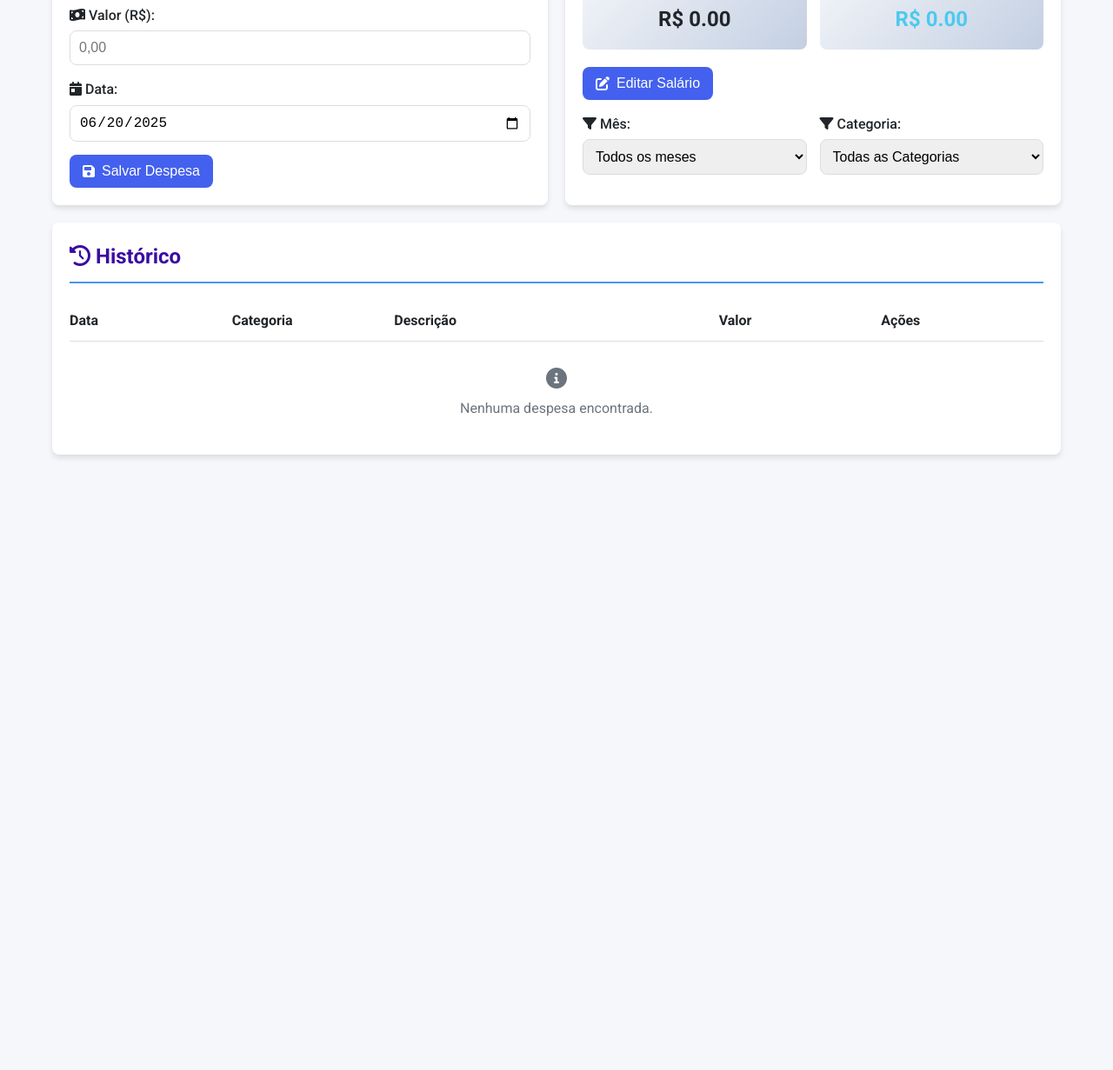
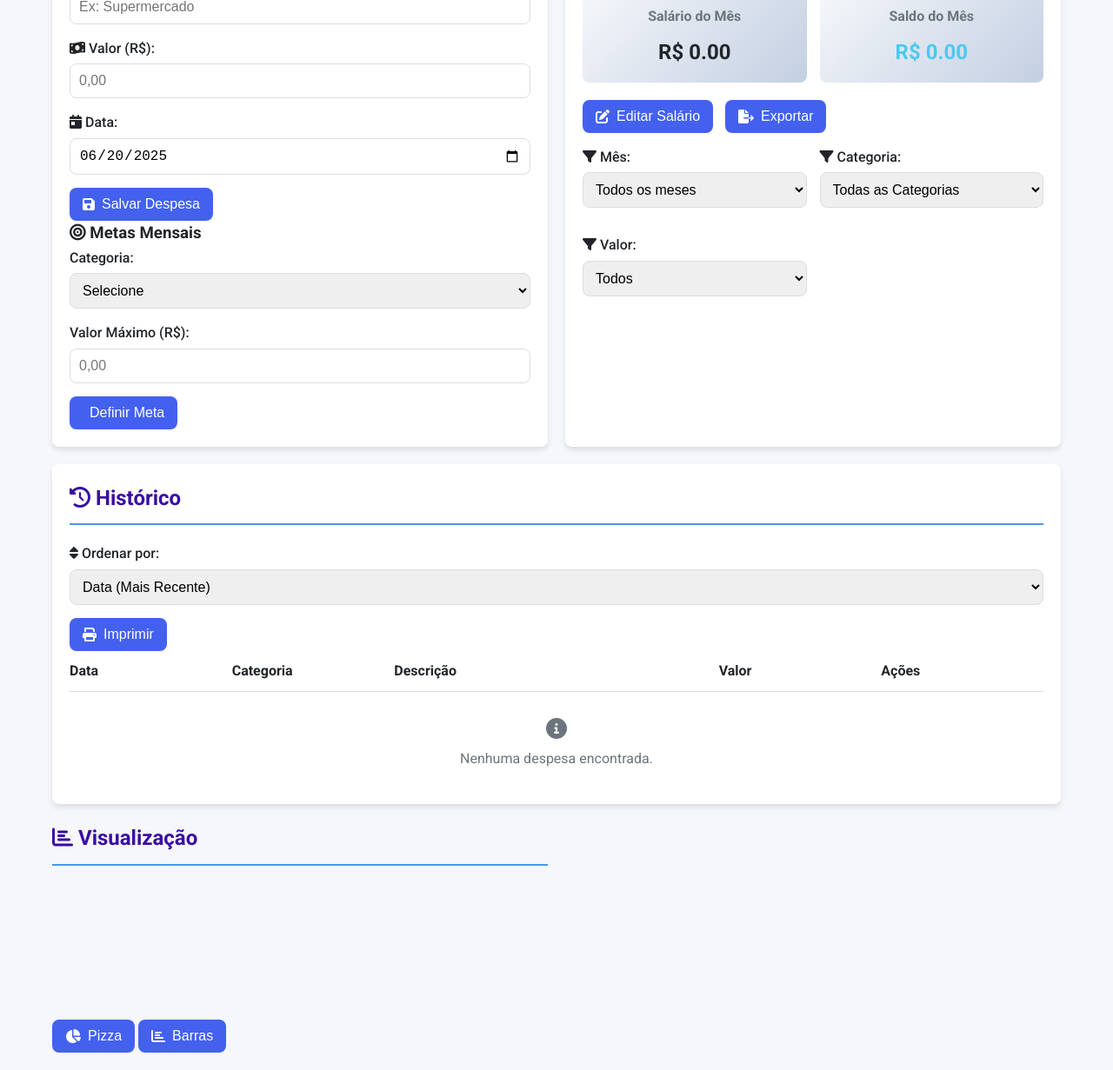
Before and after one commit to Annaluisanunesmoura/meusgastos, a plain HTML site: page index.html in a window 1280 px wide. Shown: the part 409-1640 px from the top of the page at 87% size. Before the commit the page ends 952 px from the top, so only its background shows below. Drawn offline with nearby package versions, Linux system fonts and the light colour scheme.

Commit message:
Update index.html

```diff
--- a/index.html
+++ b/index.html
@@ -7,12 +7,18 @@
     <link rel="stylesheet" href="style.css">
     <link href="https://fonts.googleapis.com/css2?family=Roboto:wght@300;400;500;700&display=swap" rel="stylesheet">
     <link rel="stylesheet" href="https://cdnjs.cloudflare.com/ajax/libs/font-awesome/6.0.0-beta3/css/all.min.css">
+    <script src="https://cdn.jsdelivr.net/npm/chart.js"></script>
 </head>
 <body>
     <div class="container">
         <header>
-            <h1><i class="fas fa-wallet"></i> Controle de Gastos</h1>
-            <p>Gerencie suas despesas e salários de forma simples</p>
+            <div class="header-content">
+                <h1><i class="fas fa-wallet"></i> Controle de Gastos</h1>
+                <p>Gerencie suas despesas e salários de forma simples</p>
+                <button id="theme-toggle" class="btn theme-btn">
+                    <i class="fas fa-moon"></i> Tema Escuro
+                </button>
+            </div>
         </header>
 
         <div class="app-container">
@@ -31,7 +37,7 @@
                     </div>
                     <div class="form-group">
                         <label for="amount"><i class="fas fa-money-bill-wave"></i> Valor (R$):</label>
-                        <input type="number" id="amount" step="0.01" min="0" required placeholder="0,00">
+                        <input type="number" id="amount" step="0.01" min="0.01" required placeholder="0,00">
                     </div>
                     <div class="form-group">
                         <label for="date"><i class="fas fa-calendar-day"></i> Data:</label>
@@ -44,6 +50,23 @@
                         <i class="fas fa-times"></i> Cancelar Edição
                     </button>
                 </form>
+
+                <div class="budget-section">
+                    <h3><i class="fas fa-bullseye"></i> Metas Mensais</h3>
+                    <div class="form-group">
+                        <label for="budget-category">Categoria:</label>
+                        <select id="budget-category">
+                            <option value="">Selecione</option>
+                        </select>
+                    </div>
+                    <div class="form-group">
+                        <label for="budget-amount">Valor Máximo (R$):</label>
+                        <input type="number" id="budget-amount" step="0.01" min="0.01" placeholder="0,00">
+                    </div>
+                    <button type="button" class="btn" id="set-budget-btn">
+                        <i class="fas fa-target"></i> Definir Meta
+                    </button>
+                </div>
             </section>
 
             <section class="expense-summary">
@@ -66,11 +89,20 @@
                         <p id="month-balance">R$ 0,00</p>
                     </div>
                 </div>
+
+                <div class="budget-alerts" id="budget-alerts">
+                    <!-- Alertas de orçamento serão inseridos aqui -->
+                </div>
+
                 <div class="form-group">
                     <button id="edit-salary-btn" class="btn">
                         <i class="fas fa-edit"></i> Editar Salário
                     </button>
+                    <button id="export-btn" class="btn" style="margin-left: 10px;">
+                        <i class="fas fa-file-export"></i> Exportar
+                    </button>
                 </div>
+
                 <div id="salary-form-container" style="display: none;">
                     <div class="form-group">
                         <label for="salary-month"><i class="fas fa-calendar"></i> Mês:</label>
@@ -78,7 +110,7 @@
                     </div>
                     <div class="form-group">
                         <label for="salary-amount"><i class="fas fa-money-bill-wave"></i> Valor Bruto (R$):</label>
-                        <input type="number" id="salary-amount" step="0.01" min="0" class="salary-input" placeholder="0,00">
+                        <input type="number" id="salary-amount" step="0.01" min="0.01" class="salary-input" placeholder="0,00">
                     </div>
                     <div class="form-group">
                         <label for="salary-discounts"><i class="fas fa-minus-circle"></i> Descontos (R$):</label>
@@ -95,6 +127,7 @@
                         <i class="fas fa-times"></i> Cancelar
                     </button>
                 </div>
+
                 <div class="filter-controls">
                     <div class="form-group">
                         <label for="filter-month"><i class="fas fa-filter"></i> Mês:</label>
@@ -108,11 +141,39 @@
                             <option value="all">Todas</option>
                         </select>
                     </div>
+                    <div class="form-group">
+                        <label for="filter-amount"><i class="fas fa-filter"></i> Valor:</label>
+                        <select id="filter-amount">
+                            <option value="all">Todos</option>
+                            <option value="100">Acima de R$ 100</option>
+                            <option value="500">Acima de R$ 500</option>
+                            <option value="custom">Personalizado</option>
+                        </select>
+                    </div>
+                    <div class="form-group" id="custom-amount-group" style="display: none;">
+                        <label for="custom-amount">Valor Personalizado:</label>
+                        <input type="number" id="custom-amount" step="0.01" min="0.01" placeholder="Digite o valor">
+                    </div>
                 </div>
             </section>
 
             <section class="expense-list">
                 <h2><i class="fas fa-history"></i> Histórico</h2>
+                <div class="list-controls">
+                    <div class="form-group sort-group">
+                        <label for="sort-by"><i class="fas fa-sort"></i> Ordenar por:</label>
+                        <select id="sort-by">
+                            <option value="date-desc">Data (Mais Recente)</option>
+                            <option value="date-asc">Data (Mais Antiga)</option>
+                            <option value="amount-desc">Valor (Maior)</option>
+                            <option value="amount-asc">Valor (Menor)</option>
+                            <option value="category">Categoria</option>
+                        </select>
+                    </div>
+                    <button id="print-btn" class="btn">
+                        <i class="fas fa-print"></i> Imprimir
+                    </button>
+                </div>
                 <div class="list-header">
                     <span>Data</span>
                     <span>Categoria</span>
@@ -126,9 +187,26 @@
                     </p>
                 </div>
             </section>
+
+            <section class="charts-section">
+                <h2><i class="fas fa-chart-bar"></i> Visualização</h2>
+                <div class="chart-container">
+                    <canvas id="expensesChart"></canvas>
+                </div>
+                <div class="chart-toggle">
+                    <button class="btn chart-type-btn active" data-type="pie">
+                        <i class="fas fa-chart-pie"></i> Pizza
+                    </button>
+                    <button class="btn chart-type-btn" data-type="bar">
+                        <i class="fas fa-chart-bar"></i> Barras
+                    </button>
+                </div>
+            </section>
         </div>
     </div>
 
+    <script src="https://cdnjs.cloudflare.com/ajax/libs/jspdf/2.5.1/jspdf.umd.min.js"></script>
+    <script src="https://cdnjs.cloudflare.com/ajax/libs/jspdf-autotable/3.5.25/jspdf.plugin.autotable.min.js"></script>
     <script src="main.js"></script>
 </body>
 </html>
```
